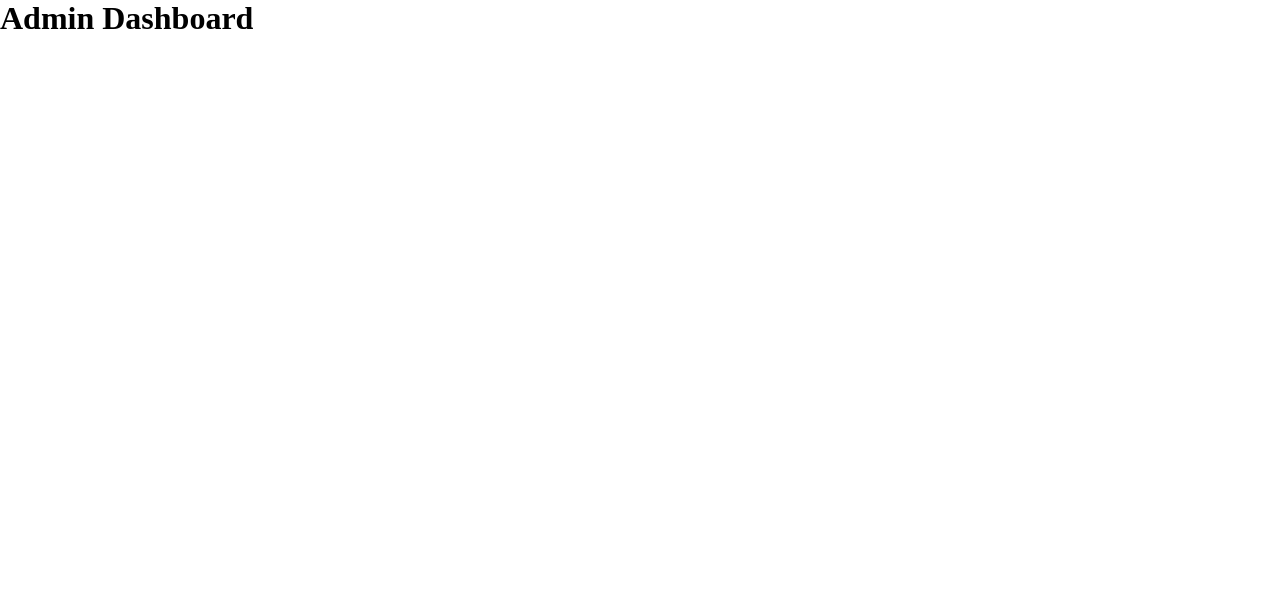
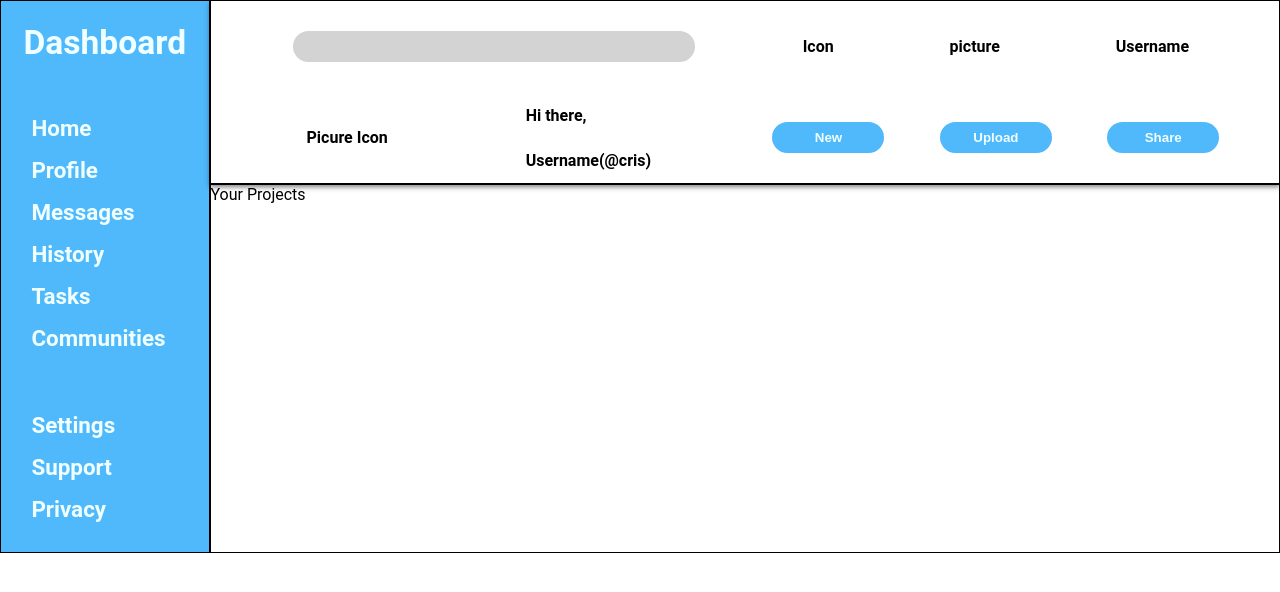
Before and after one commit to TheOdinProjectHomework/admin-dashboard, a plain HTML site: page index.html in a window 1280 px wide. Drawn offline with Linux system fonts and the light colour scheme.

Commit message:
html structure added, grid display implemented

```diff
--- a/index.html
+++ b/index.html
@@ -7,6 +7,50 @@
     <link rel="stylesheet" href="./styles.css">
 </head>
 <body>
-    <h1>Admin Dashboard</h1>
+    <main>
+        <section class="sidebar">
+            <div class="sidebar-title">
+                <h1>Dashboard</h1>
+            </div>
+            <div class="sidebar-links">
+                <ul>
+                    <li>Home</li>
+                    <li>Profile</li>
+                    <li>Messages</li>
+                    <li>History</li>
+                    <li>Tasks</li>
+                    <li>Communities</li>
+                </ul>
+            </div>
+            <div class="sidebar-settings">
+                <ul>
+                    <li>Settings</li>
+                    <li>Support</li>
+                    <li>Privacy</li>
+                </ul>
+            </div>
+        </section>
+        <nav class="nav-bar">
+            <div class="nav-searchbar">
+                <input type="text" />
+            </div>
+            <div class="nav-usermenu">
+                <p>Icon</p>
+                <p>picture</p>
+                <p>Username</p>
+            </div>
+            <div class="nav-userInfo">
+                <p class="pictureIcon">Picure Icon</p>
+                <p>Hi there,</p>
+                <p>Username(@cris)</p>
+            </div>
+            <div class="nav-buttons">
+                <button type="button">New</button>
+                <button type="button">Upload</button>
+                <button type="button">Share</button>
+            </div>
+        </nav>
+        <section class="content-container">Your Projects</section>
+    </main>
 </body>
 </html>
--- a/styles.css
+++ b/styles.css
@@ -3,3 +3,114 @@
     padding: 0;
     box-sizing: border-box;
 }
+
+body {
+    font-family: 'Roboto', sans-serif;
+    font-size: 1rem;
+}
+
+main {
+    display: grid;
+    grid-template-rows: repeat(3, 1fr);
+    grid-template-columns: repeat(1, 1fr) repeat(2, 3fr);
+}
+
+.sidebar {
+    background-color: #4FB9FC;
+    color: azure;
+    grid-column: 1 / 2;
+    grid-row: 1 / 4;
+    border: 1px solid black;
+}
+
+.sidebar div {
+    text-align: center;
+    padding: 1em;
+    font-size: 1.4rem;
+    font-weight: 600;
+}
+
+.sidebar div ul {
+    list-style: none;
+}
+
+.sidebar div ul li {
+    text-align: left;
+    padding: .5rem;
+}
+
+.nav-bar {
+    border: 1px solid black;
+    grid-column: 2 / 4;
+    grid-row: 1 / 2;
+    display: grid;
+    grid-template-columns: repeat(2, minmax(300px, 1fr));
+    grid-template-rows: repeat(2, 1fr);
+    box-shadow: 0px 3px 5px rgba(0, 0, 5, 0.5);
+    padding: 0 2rem;
+}
+
+.nav-bar div {
+    /* border: 1px solid green; */
+    align-items: center;
+    align-content: center;
+}
+
+.nav-searchbar {
+    text-align: center;
+}
+
+.nav-searchbar input[type="text"] {
+    width: 80%;
+    background-color: lightgrey;
+    border: none;
+    border-radius: 30px;
+    padding: .5rem;
+}
+
+.nav-usermenu {
+    display: flex;
+    justify-content: space-around;
+    font-weight: 600;
+}
+
+.nav-userInfo {
+    padding-left: 4rem;
+    display: grid;
+    grid-template-columns: repeat(2, 1fr);
+    grid-template-rows: repeat(2, 1fr);
+}
+
+.nav-userInfo p {
+    font-weight: 600;
+}
+
+.pictureIcon {
+    grid-column: 1 / 2;
+    grid-row: 1 / 3;
+}
+
+.nav-buttons {
+    display: flex;
+    justify-content: space-around;
+}
+
+.nav-buttons button {
+    background-color: #4FB9FC;
+    border: none;
+    color: azure;
+    border-radius: 30px;
+    padding: .5rem;
+    width: 7rem;
+    font-weight: 600;
+}
+
+.nav-buttons button:hover {
+    cursor: pointer;
+}
+
+.content-container {
+    border: 1px solid black;
+    grid-column: 2 / 4;
+    grid-row: 2 / 4;
+}
```
